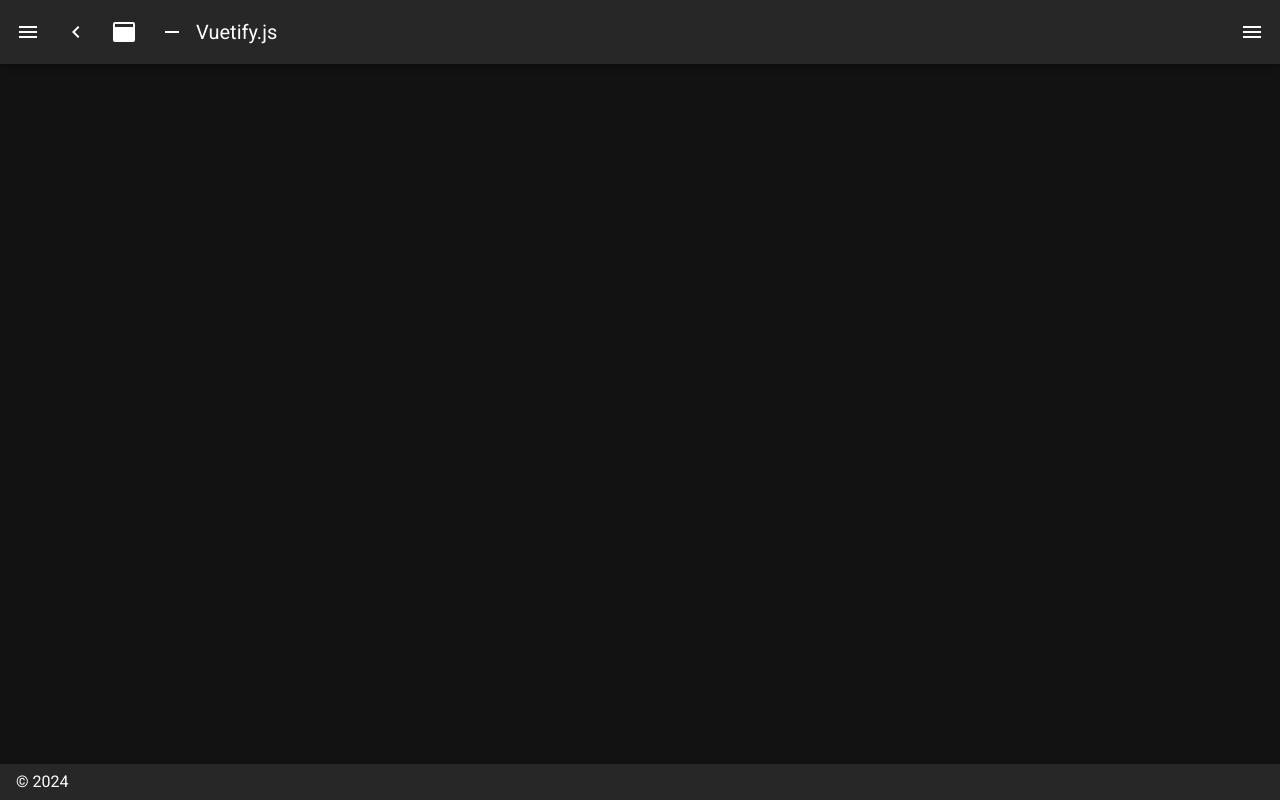
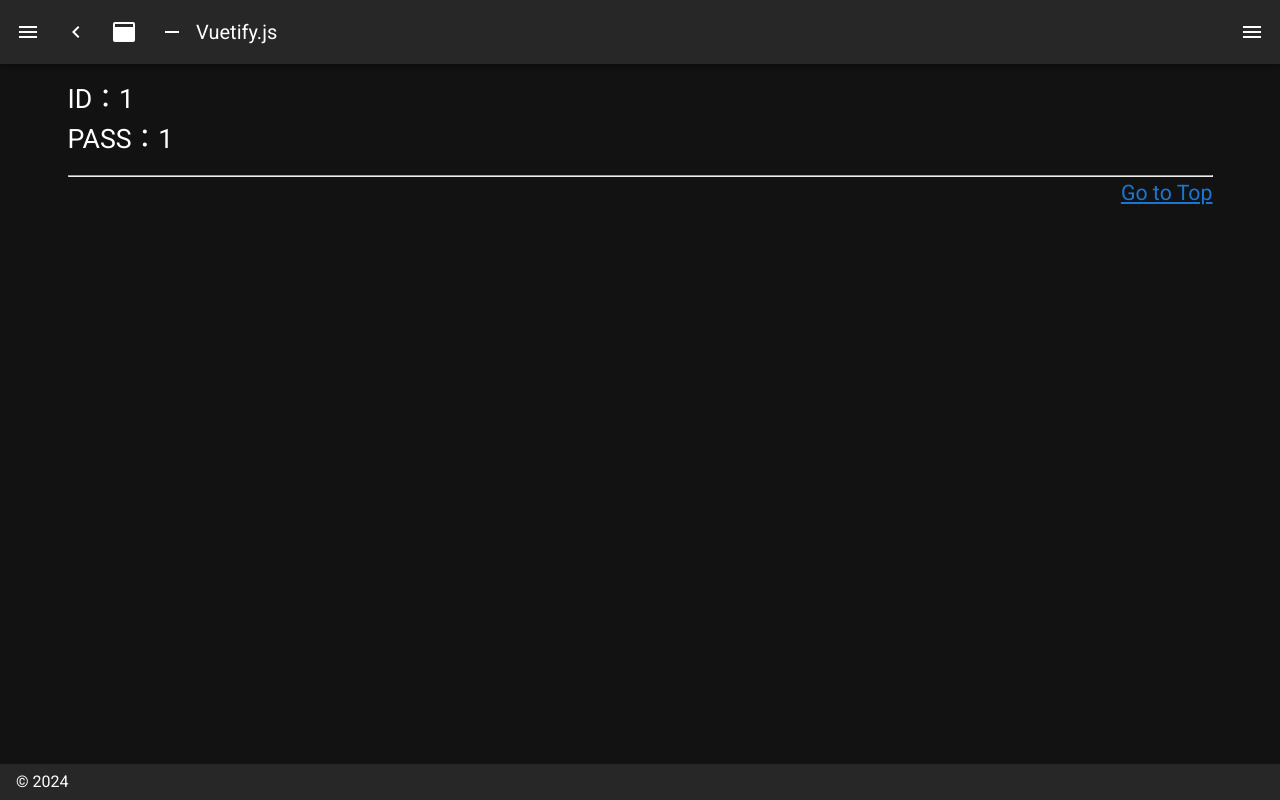
Before and after one commit to jun0222/nuxt_various, a Nuxt app: page /param/1/1 in a window 1280 px wide. Before the commit this address had no page. Built offline with nearby package versions, Linux system fonts and the light colour scheme.

Commit message:
feat: param制御ページ

```diff
--- /dev/null
+++ b/pages/param/_id/_pass.vue
@@ -0,0 +1,53 @@
+<template>
+  <section class="container">
+    <h1>{{ title }}</h1>
+    <!-- eslint-disable-next-line vue/no-v-html -->
+    <p v-html="message"></p>
+    <hr />
+    <div class="right">
+      <router-link to="/">Go to Top</router-link>
+    </div>
+  </section>
+</template>
+
+<script>
+export default {
+  computed: {
+    message() {
+      const id =
+        this.$route.params.id !== undefined
+          ? this.$route.params.id
+          : '*** no id ***'
+      const pass =
+        this.$route.params.pass !== undefined
+          ? this.$route.params.pass
+          : '*** no password ***'
+      return 'ID：' + id + '<br>PASS：' + pass
+    },
+  },
+}
+</script>
+
+<style>
+.container {
+  padding: 5px 10px;
+}
+
+h1 {
+  font-size: 60pt;
+  color: #345980;
+}
+
+p {
+  padding-top: 5px;
+  font-size: 20pt;
+}
+
+a {
+  font-size: 16pt;
+}
+
+.right {
+  text-align: right;
+}
+</style>
```
